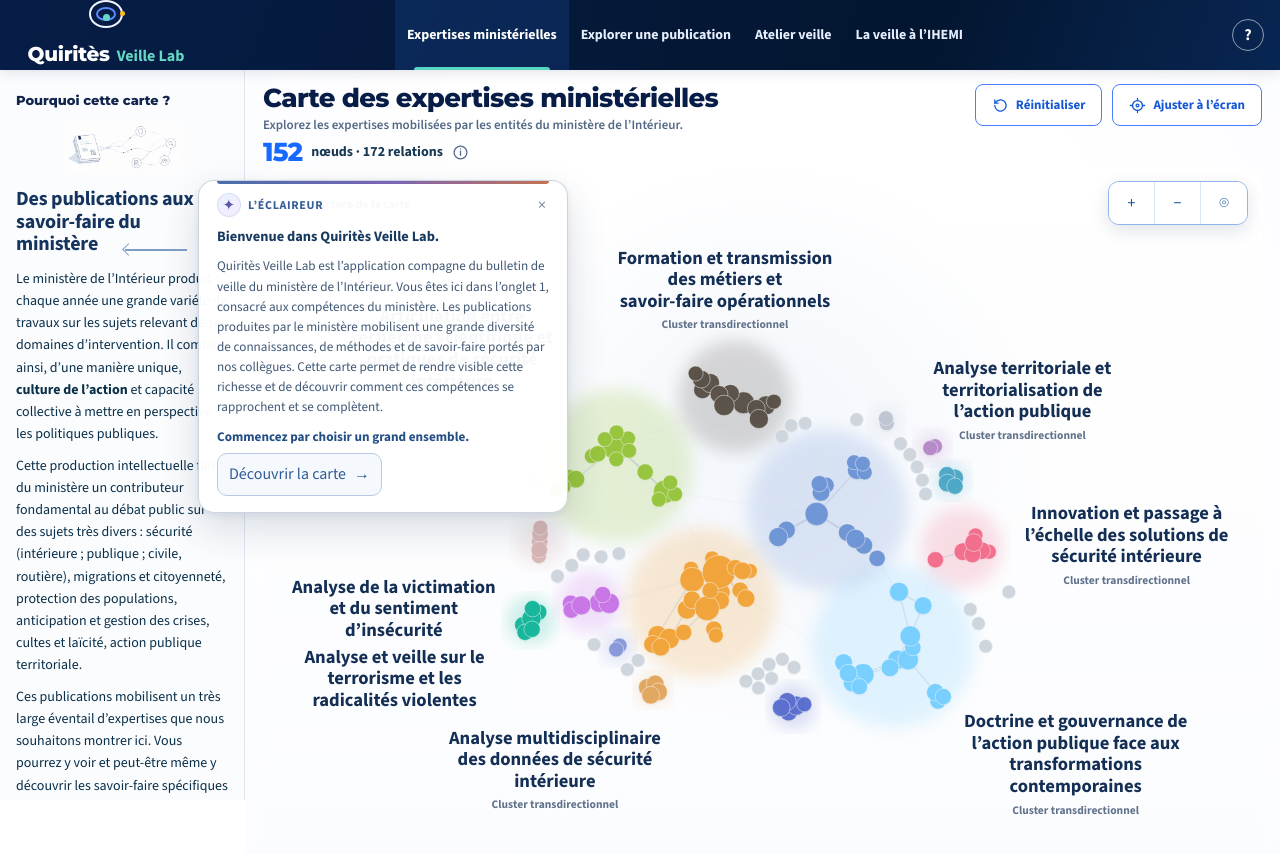
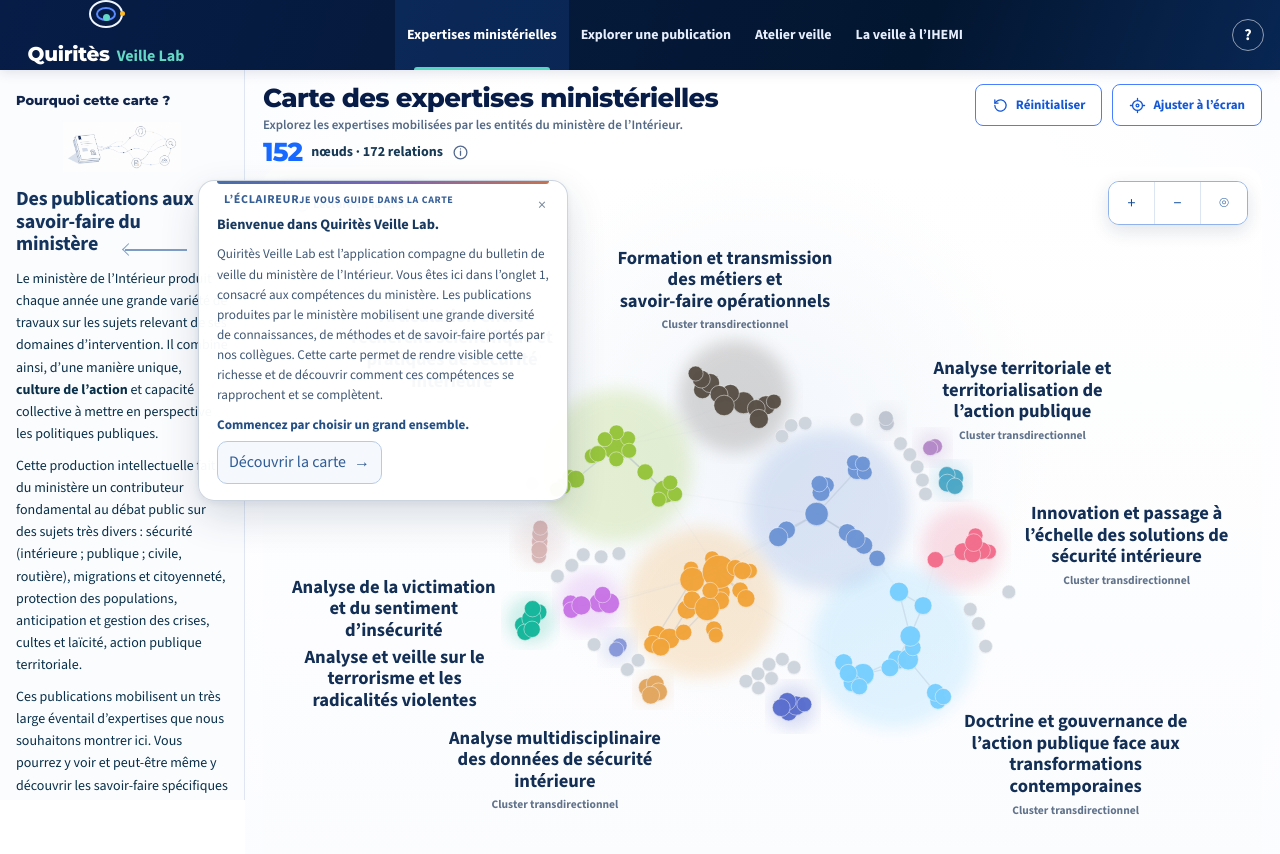
Before and after one commit to Quirites-ihemi/Veillelab, a React (Vite) app: page / in a window 1280 px wide. Both pictures are taken after a click on the button "Entrer dans Quiritès Lab". Shown: the top 854 px of the page. Built offline with nearby package versions, Linux system fonts and the light colour scheme.

Commit message:
Add files via upload

```diff
--- a/src/components/Eclaireur.jsx
+++ b/src/components/Eclaireur.jsx
@@ -37,8 +37,19 @@ export default function Eclaireur({
       <div className="eclaireur-accent" aria-hidden="true" />
 
       <div className="eclaireur-heading">
-        <span className="eclaireur-mark" aria-hidden="true">✦</span>
-        <span>L’Éclaireur</span>
+        <span
+          className={`eclaireur-radar${placement === 'welcome' ? ' is-intro' : ''}`}
+          aria-hidden="true"
+        >
+          <span className="eclaireur-radar-ring eclaireur-radar-ring-1" />
+          <span className="eclaireur-radar-ring eclaireur-radar-ring-2" />
+          <span className="eclaireur-radar-sweep" />
+          <span className="eclaireur-radar-dot" />
+        </span>
+        <span className="eclaireur-heading-copy">
+          <strong>L’Éclaireur</strong>
+          <small>Je vous guide dans la carte</small>
+        </span>
       </div>
 
       <button
```
